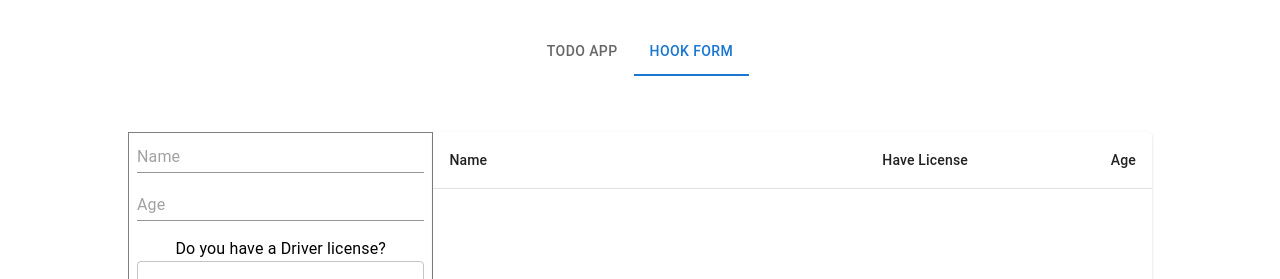
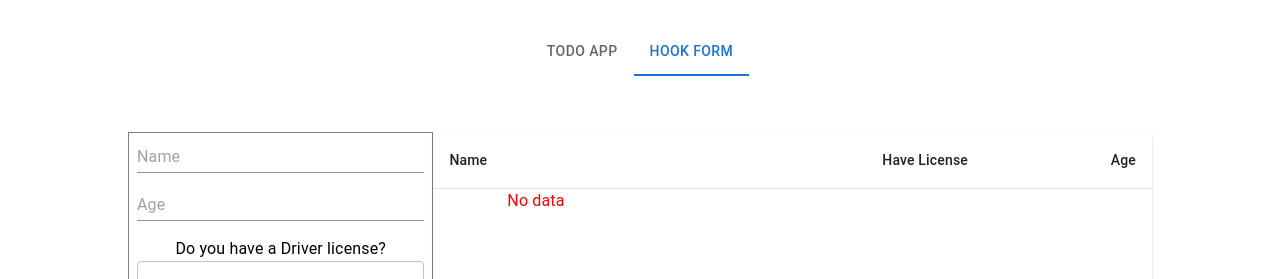
Before and after one commit to mosh1331/todo-rdtk, a React (Create React App) app: page / in a window 1280 px wide. Shown: the top 279 px of the page. Built offline with nearby package versions, Linux system fonts and the light colour scheme.

Commit message:
typography in error state

```diff
--- a/src/components/tableView/index.tsx
+++ b/src/components/tableView/index.tsx
@@ -10,6 +10,7 @@ import {useSelector,useDispatch} from 'react-redux'
 import { RootState } from '../../redux/store';
 import DeleteIcon from '@mui/icons-material/Delete';
 import {removeEntry} from '../../redux/users'
+import { Typography } from '@mui/material';
 
 interface UserItem{
     name:string;
@@ -46,7 +47,7 @@ const {entries} = useSelector((state:RootState )=> state.users)
               <TableCell align="right">{row.age === 0 ? '--':row.age}</TableCell>
               <TableCell align="right" onClick={()=>dispatch(removeEntry(row.id))}><DeleteIcon /></TableCell>
             </TableRow>
-          )):null}
+          )):<Typography sx={{margin:"0 auto",color:'red',textAlign:"center"}}>No data</Typography>}
         </TableBody>
       </Table>
     </TableContainer>
```
